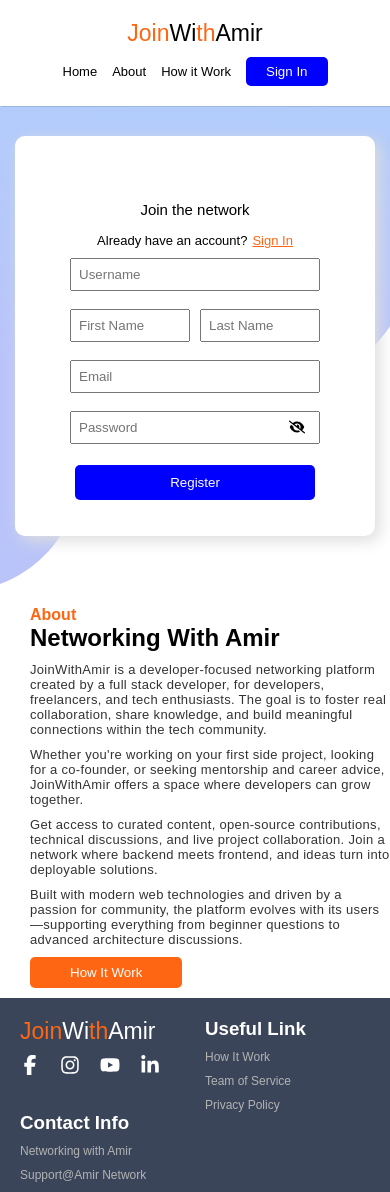
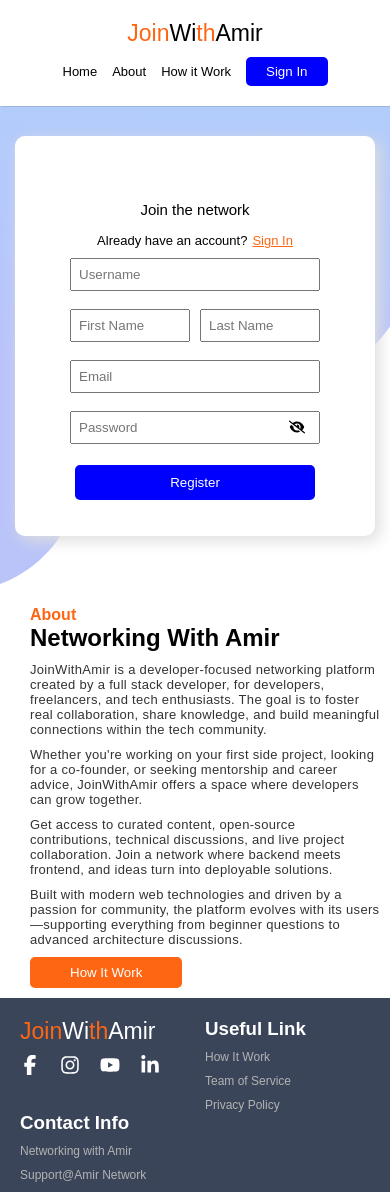
Before and after one commit to amirmub/jwt-auth, a React (Vite) app in the folder client/forum/: page /login in a window 390 px wide. Shown: the top 1192 px of the page. Built offline with nearby package versions, Linux system fonts and the light colour scheme; no server answers.

Commit message:
style: add responsive design

```diff
--- a/client/forum/src/components/About/About.module.css
+++ b/client/forum/src/components/About/About.module.css
@@ -1,25 +1,33 @@
-.about_container span{
+.about_container {
+  width: 450px;
+}
+.about_container span {
   color: #fe6613;
   font-weight: 600;
   padding-bottom: 15px;
 }
-.about_container p{
+.about_container p {
   font-size: 13px;
   max-width: 460px;
   margin-top: 10px;
   color: hsl(0, 0%, 20%);
-    letter-spacing: .31px;
+  letter-spacing: 0.31px;
 }
-.about_container button{
+.about_container button {
   background-color: #fe6613;
   padding: 8px 40px;
   border: none;
   color: #fff;
   border-radius: 5px;
   margin: 10px 0;
-    transition: .3s;
+  transition: 0.3s;
 }
-.about_container button:hover{
+.about_container button:hover {
   background-color: blue;
   cursor: pointer;
 }
+@media (max-width: 540px) {
+  .about_container {
+    width: 350px;
+  }
+}
```
Lines whose indentation alone changed are shown as unchanged.
